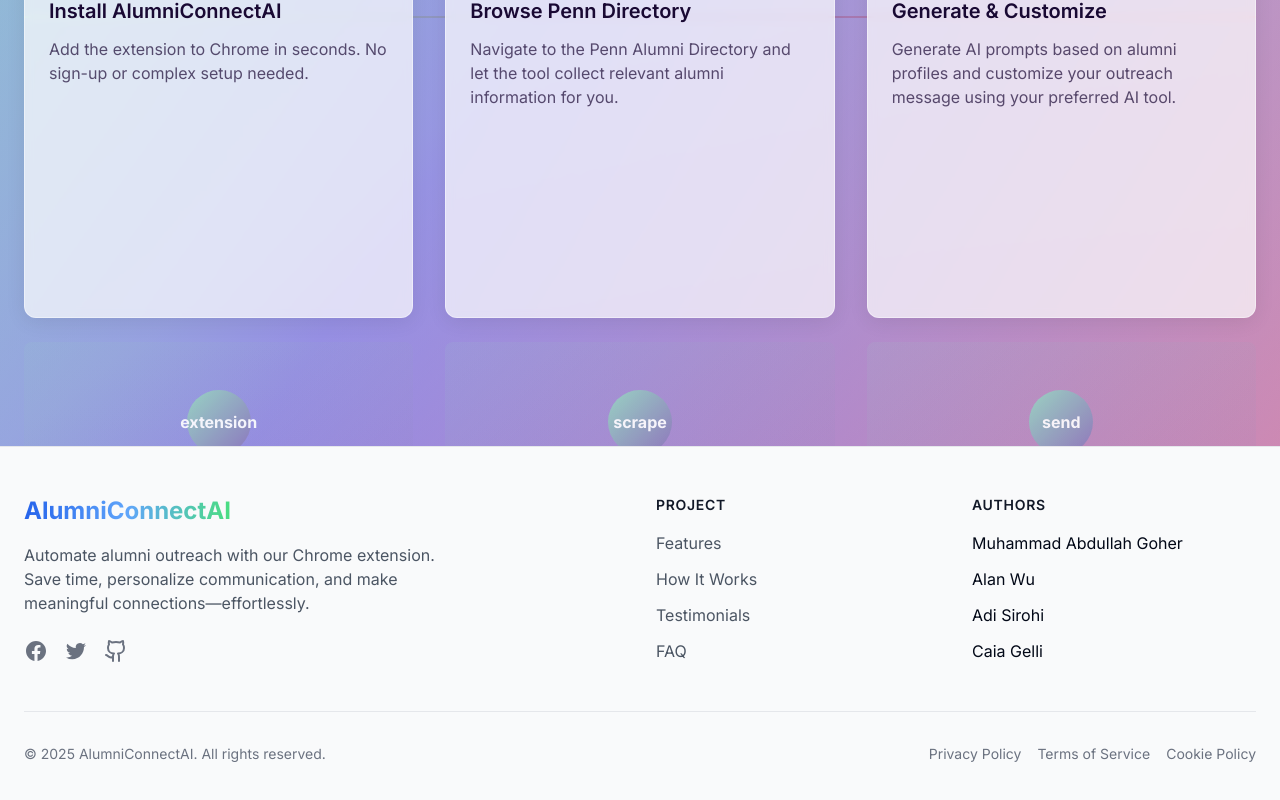
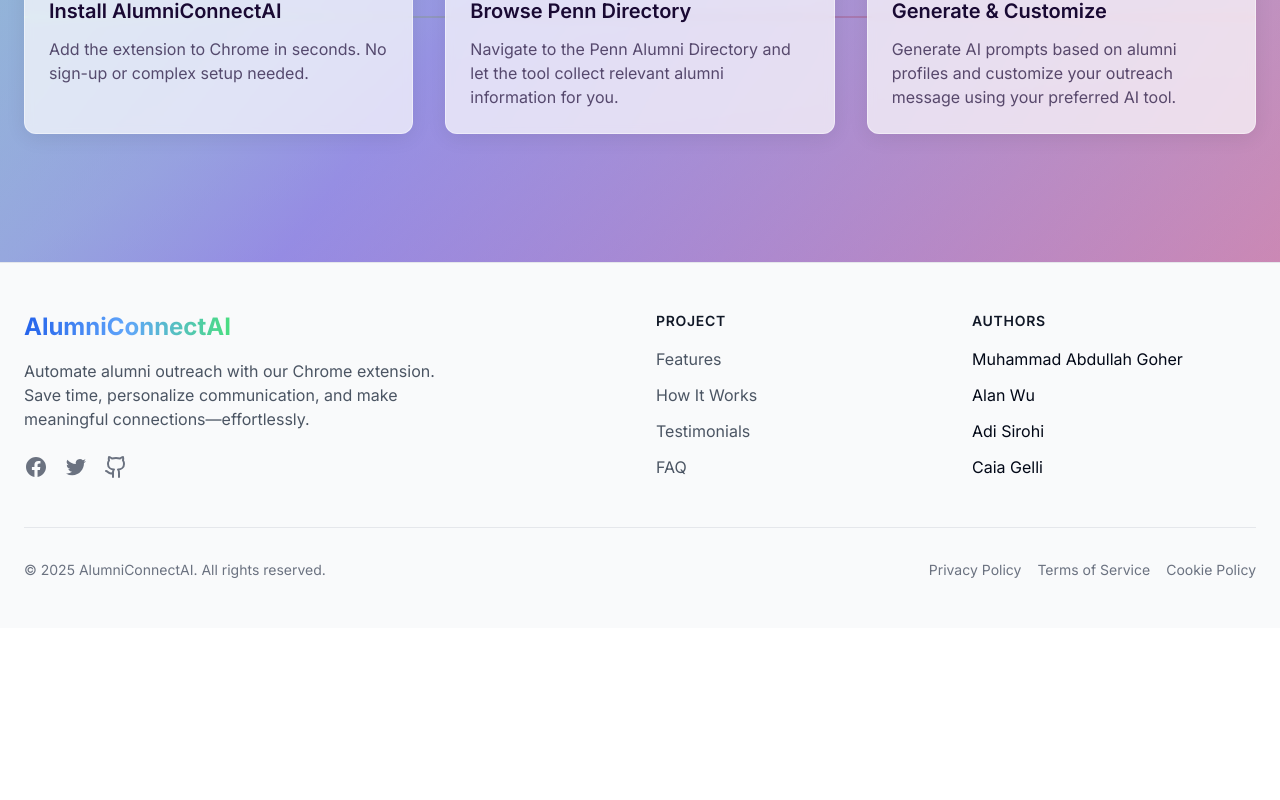
Before and after one commit to CaiaG/AlumniConnectAiLandingPage, a React (Vite) app: page / in a window 1280 px wide. Shown: the part 1072-1872 px from the top of the page. After the commit the page ends 1700 px from the top, so only its background shows below. Built offline with nearby package versions, Linux system fonts and the light colour scheme.

Commit message:
Update HowItWorksSection.tsx
delete circles

```diff
--- a/src/components/sections/HowItWorksSection.tsx
+++ b/src/components/sections/HowItWorksSection.tsx
@@ -56,11 +56,7 @@ const HowItWorksSection = () => {
                   <p className="text-custom-deepPurple/70">{step.description}</p>
                 </div>
 
-                <div className="mt-6 bg-gradient-to-br from-custom-mint/10 to-custom-purple/10 rounded-lg p-4 h-40 flex items-center justify-center group-hover:scale-105 transition-transform">
-                  <div className="bg-gradient-to-br from-custom-mint to-custom-purple w-16 h-16 rounded-full flex items-center justify-center opacity-90 group-hover:opacity-100">
-                    <span className="text-white font-bold">{step.image}</span>
-                  </div>
-                </div>
+
               </div>
             ))}
           </div>
```
